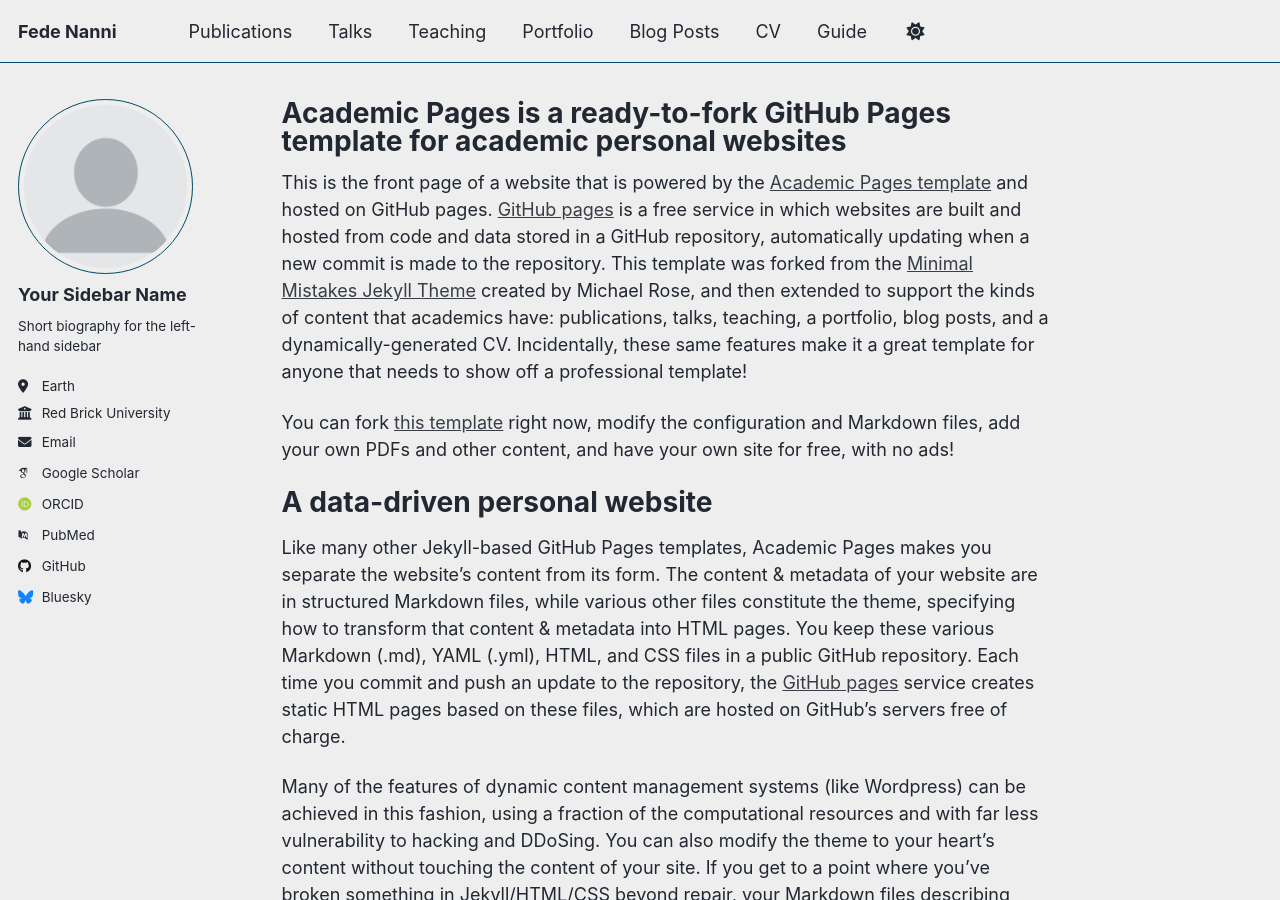
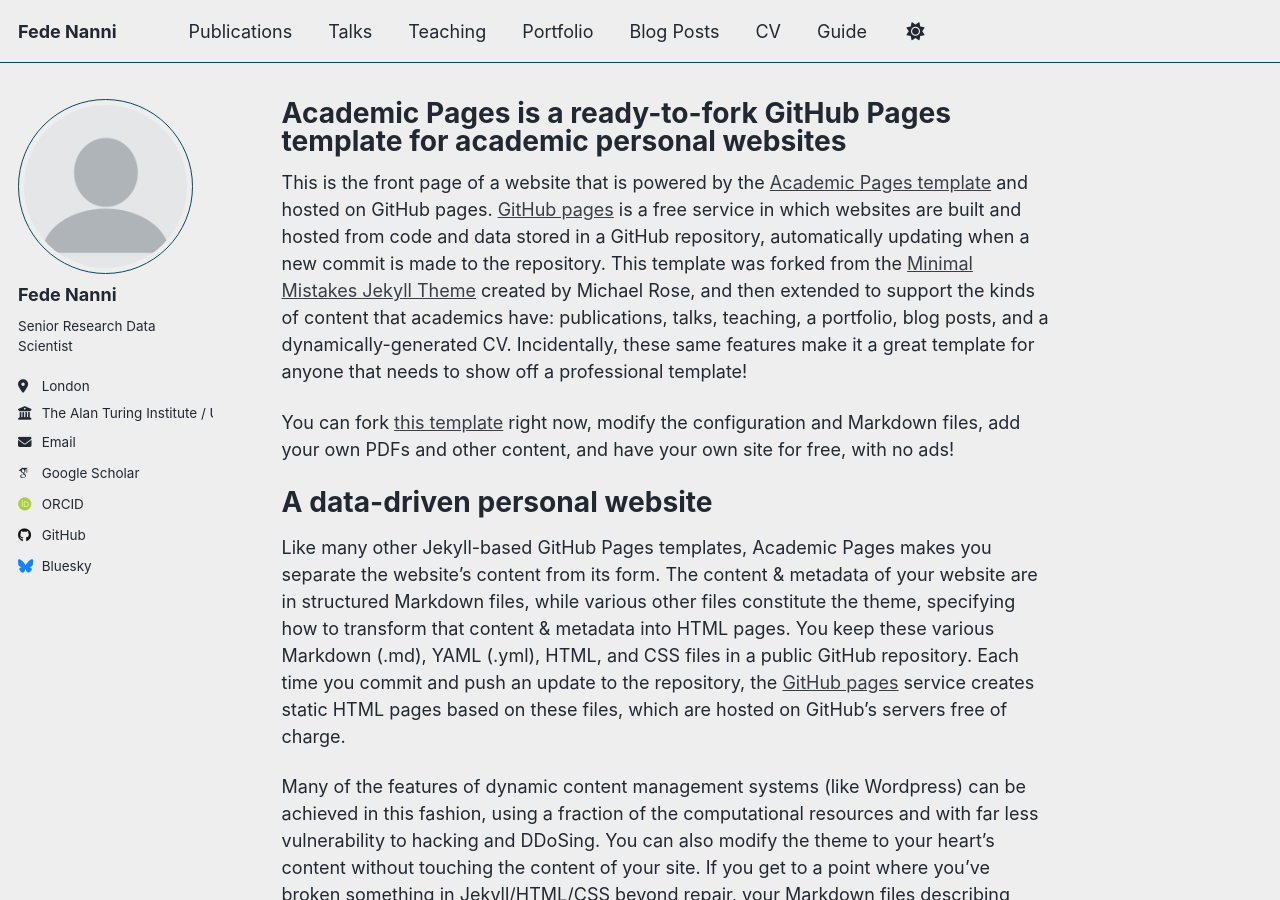
Before and after one commit to fedenanni/fedenanni.github.io, a Jekyll site: the page built from _pages/about.md, in a window 1280 px wide and 900 px high. Built offline with Jekyll 4.4.1, drawn with Linux system fonts in a browser that asks for light colours; some web fonts are replaced; a script that is not in the unit is left out.

Commit message:
Update _config.yml

```diff
--- a/_config.yml
+++ b/_config.yml
@@ -24,23 +24,23 @@ repository               : "fedenanni/fedenanni.github.io"
 author:
   # Biographic information
   avatar           : "profile.png"
-  name             : "Your Sidebar Name"
+  name             : "Fede Nanni"
   pronouns         : # example: "she/her"
-  bio              : "Short biography for the left-hand sidebar"
-  location         : "Earth"
-  employer         : "Red Brick University"
+  bio              : "Senior Research Data Scientist"
+  location         : "London"
+  employer         : "The Alan Turing Institute / UCL"
   uri              : # URL
-  email            : "none@example.org"
+  email            : "fnanni@turing.ac.uk"
 
   # Academic websites
   academia         : # URL
   arxiv            : # URL - Update with the correct link to your profile
-  googlescholar    : "https://scholar.google.com/citations?user=PS_CX0AAAAAJ"
+  googlescholar    : "https://scholar.google.com/citations?user=9sZkRpkAAAAJ&hl=en"
   inspire-hep      : # URL
   impactstory      : # URL
-  orcid            : "http://orcid.org/yourorcidurl"
+  orcid            : "https://orcid.org/0000-0003-2484-4331"
   semantic         : # URL
-  pubmed           : "https://www.ncbi.nlm.nih.gov/pubmed/?term=john+snow"
+  pubmed           : # URL
   researchgate     : # URL
   scopus           : # URL
 
@@ -48,13 +48,13 @@ author:
   bitbucket        : # Username - Update with your username on the site
   codepen          : # Username
   dribbble         : # Username
-  github           : "academicpages"
+  github           : "fedenanni"
   kaggle           : # Username
   stackoverflow    : # User number or user number and name (i.e., use "1" or "1/jeff-atwood")
 
   # Social media
   artstation       : # Username
-  bluesky          : "bsky.app" # Replace this with you Bluesky username
+  bluesky          : "fedenanni" # Replace this with you Bluesky username
   facebook         : # Username
   flickr           : # Username
   foursquare       : # Username
```
